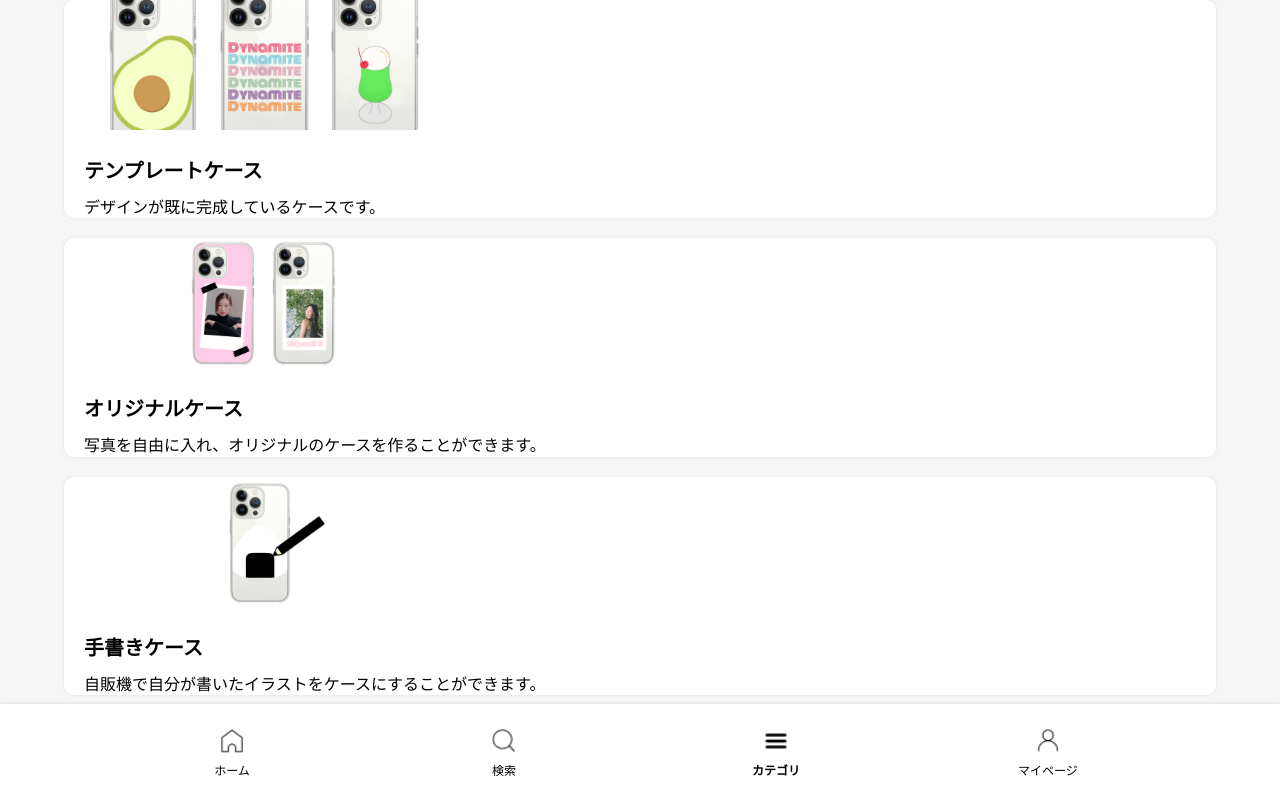
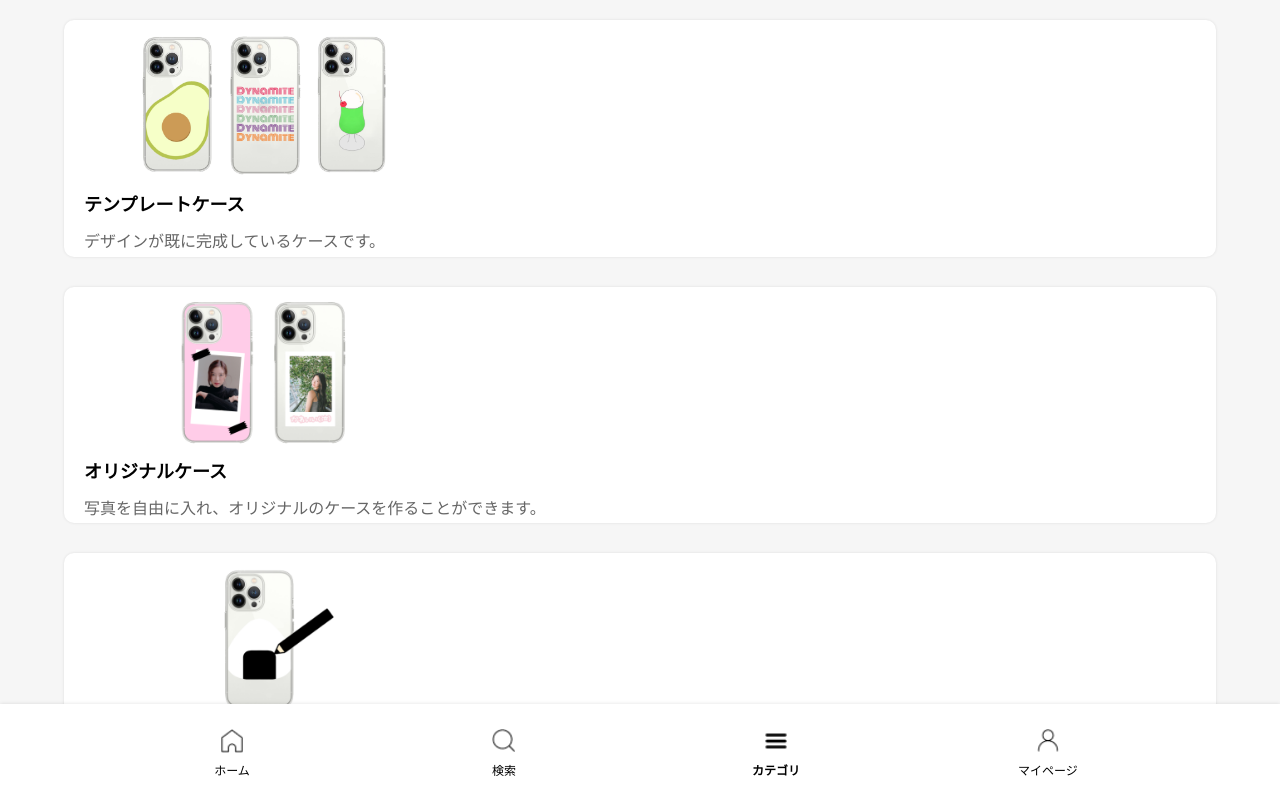
Before and after one commit to 2022-HEW/casebox, a Next.js app: page /App/app_category in a window 1280 px wide. Built offline with nearby package versions, Linux system fonts and the light colour scheme.

Commit message:
feat:style

```diff
--- a/src/pages/App/app_category.tsx
+++ b/src/pages/App/app_category.tsx
@@ -22,7 +22,6 @@ const app_category: NextPage = () => {
         title={"テンプレートケース"}
         text={"デザインが既に完成しているケースです。"}
         href={"./app_template"}
-        objectFit="cover"
       />
       <Card
         imagePath={"/common/original.png"}
@@ -40,11 +39,11 @@ const app_category: NextPage = () => {
   );
 };
 
-const Card = ({ href, imagePath, title, text,objectFit="contain" }: Card) => {
+const Card = ({ href, imagePath, title, text }: Card) => {
   return (
     <Link href={href}>
       <div className={styles.card}>
-        <Image width={"400px"} height={"130px"} alt={title} src={imagePath} objectFit={objectFit} />
+        <Image width={"400px"} height={"150px"} alt={title} src={imagePath} objectFit="contain" />
         <div>
           <h3>{title}</h3>
           <p>{text}</p>
--- a/src/styles/app/app_category.module.css
+++ b/src/styles/app/app_category.module.css
@@ -8,21 +8,23 @@
 
 .card {
   width: 90%;
-  height: 27.3vh;
-  margin:0 0 20px 0;
+  /* height: 27.3vh; */
+  margin: 20px 0 10px 0;
   background-color: white;
   box-shadow: 0px 0px 3px rgba(0, 0, 0, 0.1);
   border-radius: 10px;
   overflow: hidden;
+  padding-top: 10px;
 }
 .card div{
     margin: 0 20px;
 }
 
 .card h3{
-    margin: 20px 0 0 0;
-    font-size: 20px;
+  margin: 5px 0 0 0;
+  font-size: 18px;
 }
 .card p{
-    margin: 10px 0 0 0;
+    margin: 12px 0 20px 0;
+    color: #666666;
 }
```
Also changed, not shown: public/common/tempSelect.png.
